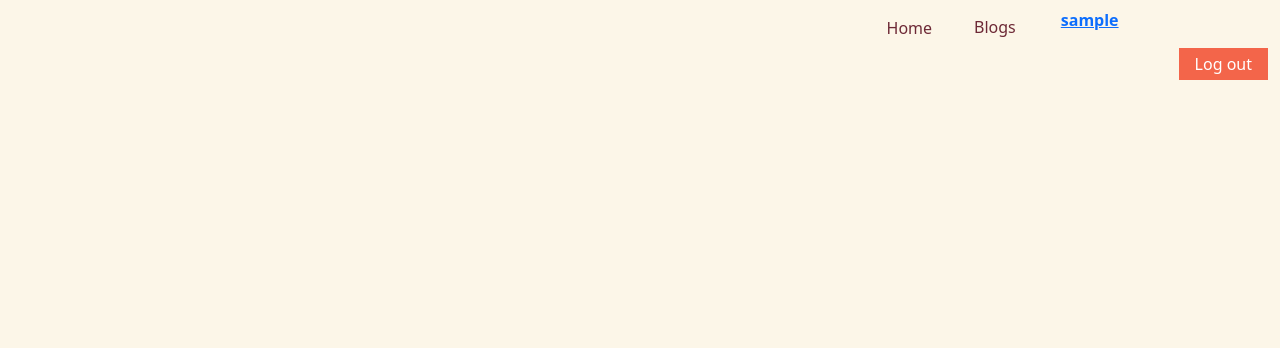
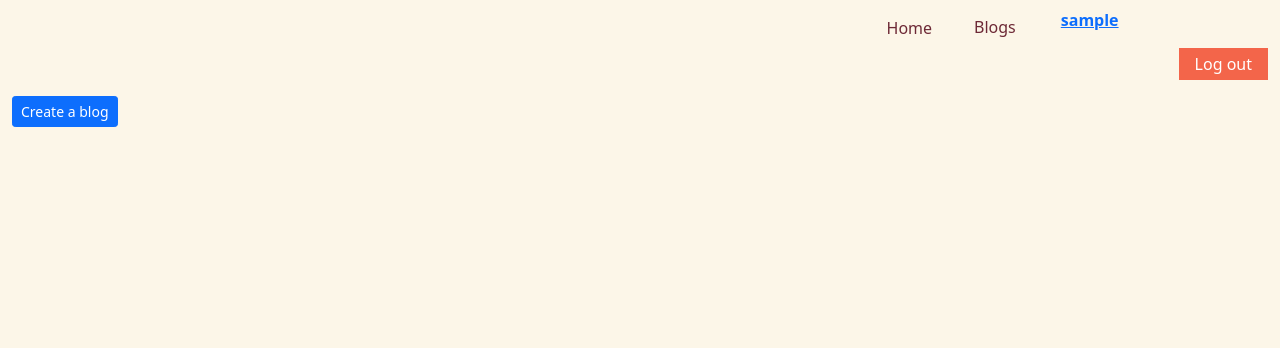
Before and after one commit to Maltilda-Nyaboke/week-13, a Flask app: page / in a window 1280 px wide. Shown: the top 348 px of the page. Run offline with Flask 2, Linux system fonts and the light colour scheme; the visitor is signed in with stand-in values (Sample User, id 1); data comes from the database, SQL or seed files in the repository; data that the repository does not hold is empty; some libraries are stand-ins or nearby versions.

Commit message:
style:create blog button

```diff
--- a/app/main/views.py
+++ b/app/main/views.py
@@ -26,5 +26,6 @@ def new_blog(id):
 @login_required
 def delete_blog(id):
     blog=blog.query.filter_by(id=id).first()
-    db.session.delete(blog)
-    db.session.commit()
+    if current_user.id == blog.id:
+        db.session.delete(blog)
+        db.session.commit()
--- a/app/templates/blog.html
+++ b/app/templates/blog.html
@@ -7,4 +7,8 @@
     <div class="align-center">
         <button type="submit" class="btn btn-lg-primary">Post</button>
     </div>
+
+    <div class="align-center">
+        <a href="/index"><button type="submit" class="btn btn-lg-primary">Back</button></a>
+    </div>
 </form>
--- a/app/templates/index.html
+++ b/app/templates/index.html
@@ -14,6 +14,10 @@
         <div class="card-footer text-muted"></div>
     </div>
     <br/>{% endfor%}
+    <div class = "align-center">
+        <a href="/new_blog"><button type="button" class="btn btn-sm btn-primary">Create a blog</button></a>
+
+    </div>
 </div>
 
 {% endblock %}
```
